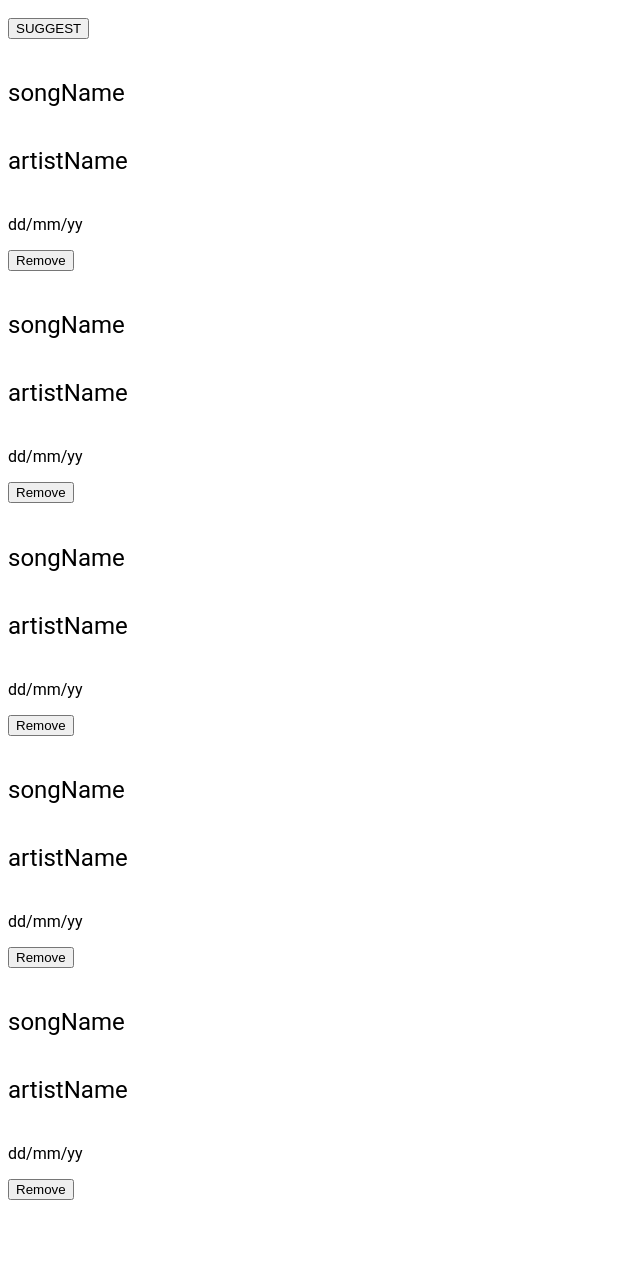
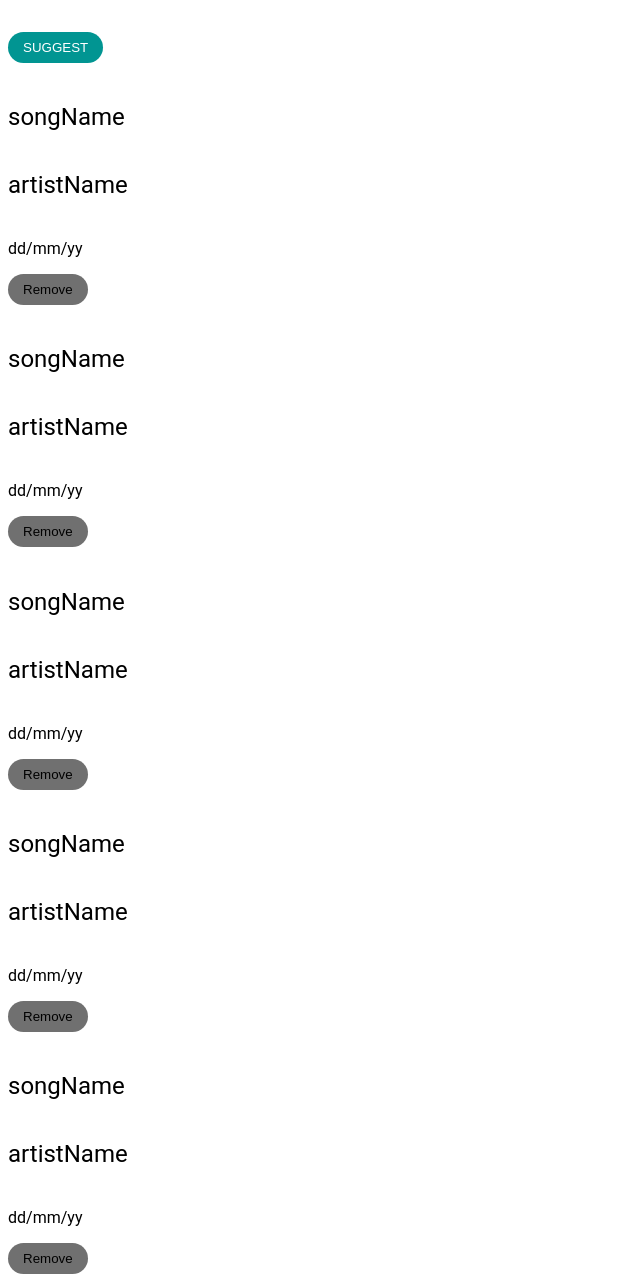
Before and after one commit to 5erenah/shua7220-tracker, a website: page public/index.html in a window 1280 px wide. Shown: the part 648-1930 px from the top of the page, without its empty margins (0-640 px from the left). Before the commit the page ends 1856 px from the top, so only its background shows below. Drawn offline with Linux system fonts and the light colour scheme.

Commit message:
add styling to buttons

```diff
--- a/public/index.html
+++ b/public/index.html
@@ -41,31 +41,31 @@
                 <h5>songName</h5>
                 <h5>artistName</h5>
                 <p>dd/mm/yy</p>
-                <button id="delete"> Remove </button>
+                <button class="delete"> Remove </button>
             </div>
             <div class="playlist item2">
                 <h5>songName</h5>
                 <h5>artistName</h5>
                 <p>dd/mm/yy</p>
-                <button id="delete"> Remove </button>
+                <button class="delete"> Remove </button>
             </div>
             <div class="playlist item3">
                 <h5>songName</h5>
                 <h5>artistName</h5>
                 <p>dd/mm/yy</p>
-                <button id="delete"> Remove </button>
+                <button class="delete"> Remove </button>
             </div>
             <div class="playlist item4">
                 <h5>songName</h5>
                 <h5>artistName</h5>
                 <p>dd/mm/yy</p>
-                <button id="delete"> Remove </button>
+                <button class="delete"> Remove </button>
             </div>
             <div class="playlist item5">
                 <h5>songName</h5>
                 <h5>artistName</h5>
                 <p>dd/mm/yy</p>
-                <button id="delete"> Remove </button>
+                <button class="delete"> Remove </button>
             </div>
         </section>
 
--- a/public/style.css
+++ b/public/style.css
@@ -4,12 +4,14 @@ body {
   font-family: "Roboto", sans-serif;
 }
 
-/* alter song to display full text */
+/* alter song input field to display full text */
 #songInput {
     width: 20em;
+    padding: 8px 15px;
+    border-radius: 25px;
 }
 
-
+/* add font styling based off A2 guidelines */
 h1{
     font-size: 86px;
     font-weight: bold;
@@ -39,3 +41,22 @@ p{
     font-size: 16px;
     font-weight: initial;
 }
+
+
+/* Select all buttons inside the playlist */
+#suggest {
+    padding: 8px 15px;
+    background-color: #019592;
+    color: #fff;
+    border: none;
+    border-radius: 25px;
+}
+
+.delete{
+    padding: 8px 15px;
+    background-color: #707070;
+    color: #000000;
+    border: none;
+    border-radius: 25px;
+
+}
```
